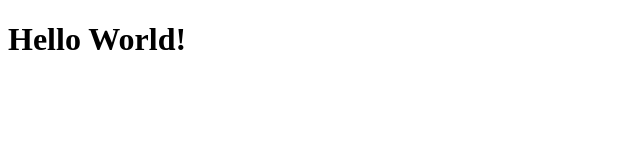
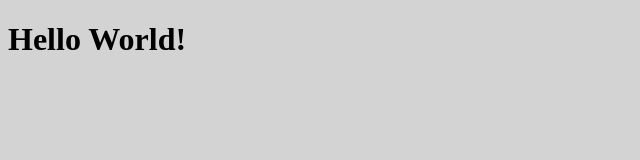
Before and after one commit to paulleerentveld/my-website, a plain HTML site: page index.html in a window 1280 px wide. Shown: the whole page, without its empty margins (0-640 px from the left). Drawn offline with Linux system fonts and the light colour scheme.

Commit message:
added CSS folder and style.css

```diff
--- /dev/null
+++ b/css/style.css
@@ -0,0 +1,3 @@
+body {
+    background: lightgrey;
+}
--- a/index.html
+++ b/index.html
@@ -1,6 +1,7 @@
 <!DOCTYPE html>
 <html lang="en">
     <head>
+        <link rel="stylesheet" href="./css/style.css">
         <title>My Wesbite</title>
     </head>
     <body>
```
